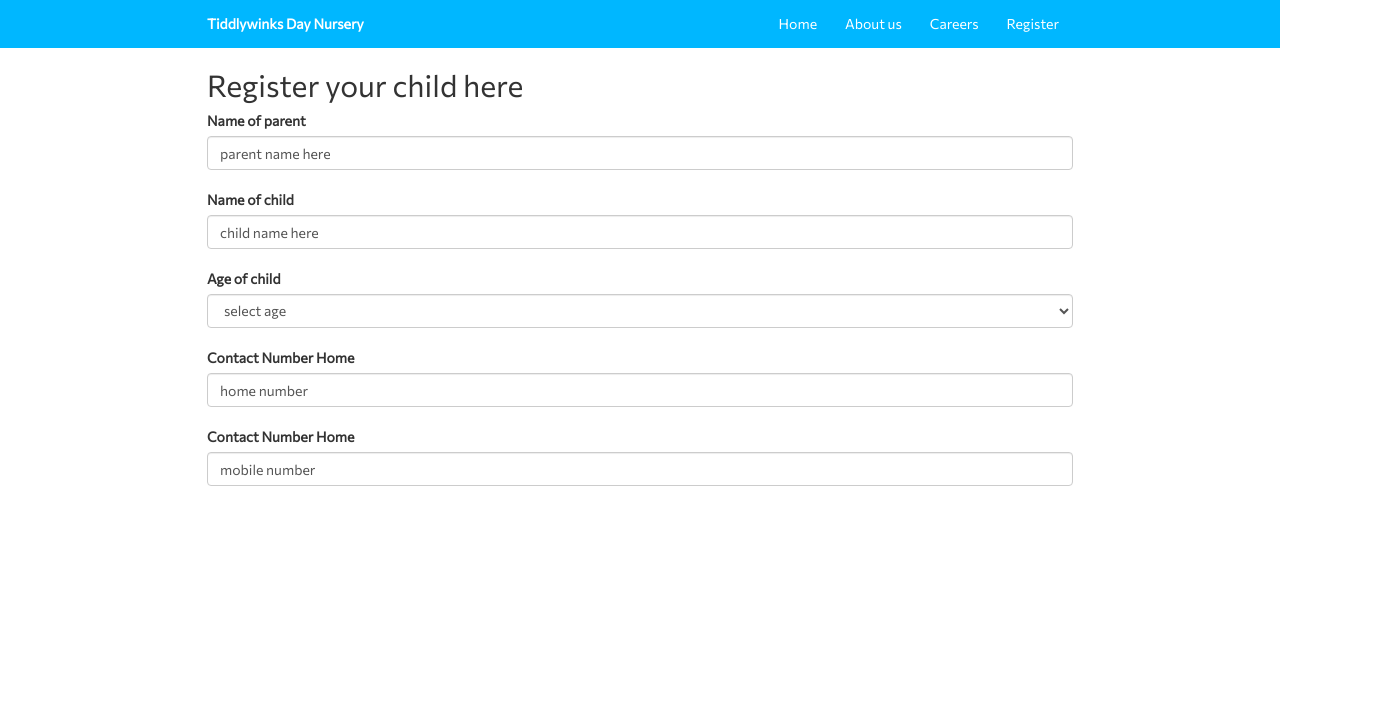
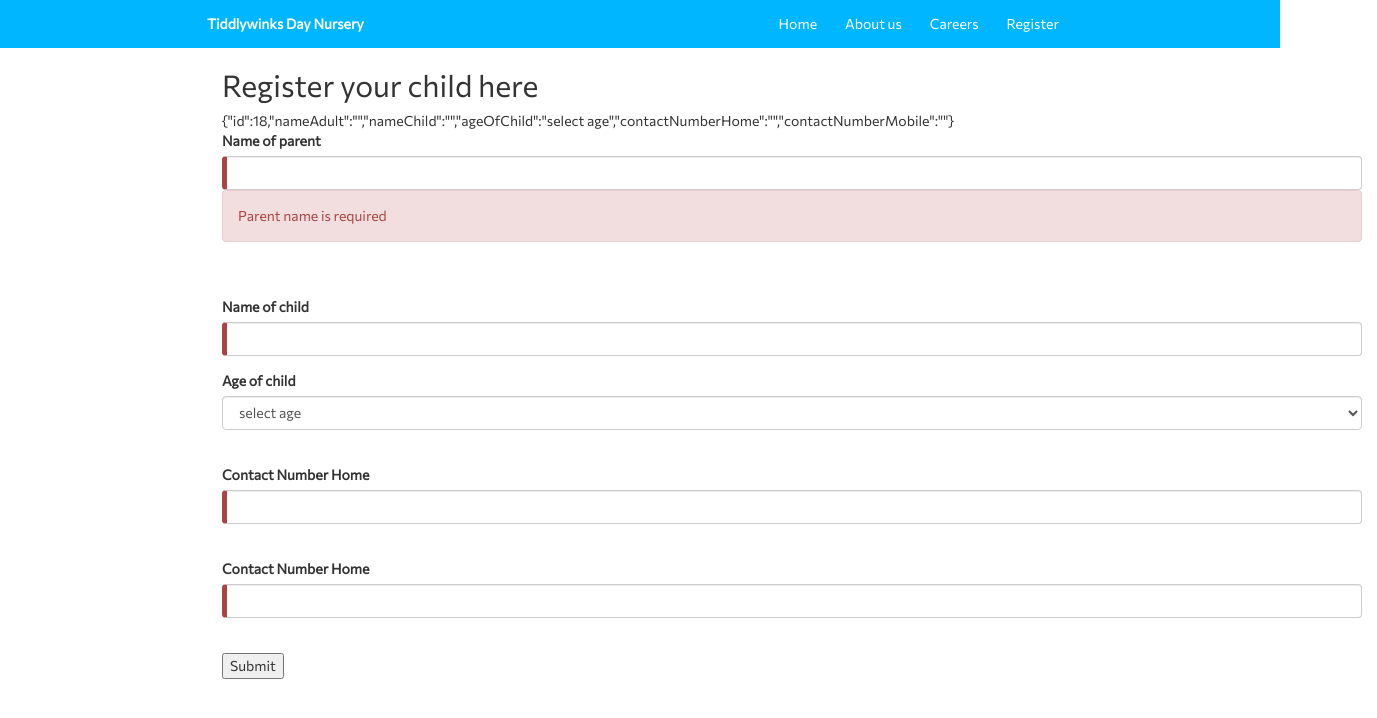
Before and after one commit to TRT-NadiaR/angular-project, an Angular app: page /register in a window 1280 px wide. Shown: the top 718 px of the page, 1377 px wide, since content can reach past the window. Built offline with nearby package versions, Linux system fonts and the light colour scheme.

Commit message:
added validation for form fields, need to work on submit button

```diff
--- a/src/app/child.ts
+++ b/src/app/child.ts
@@ -6,7 +6,7 @@ export class Child {
       public nameChild: string,
       public ageOfChild: string,
       public contactNumberHome: string,
-      public contactNumberMobile: string
+      public contactNumberMobile?: string
     ) {  }
 
   }
--- a/src/app/register/register.component.html
+++ b/src/app/register/register.component.html
@@ -1,31 +1,51 @@
+<div class="container">
+    <div [hidden]="submitted">
 <h2>Register your child here</h2>
+
+{{diagnostic}}
+<form (ngSubmit)="onSubmit()" #registerForm="ngForm"></form>
 
 <div class="form-group">
     <label for="name">Name of parent</label>
     <input type="text" class="form-control" id="nameAdult"
            required
-           [(ngModel)]="model.nameAdult" name="nameAdult">
+           [(ngModel)]="model.nameAdult" name="nameAdult" #nameAdult="ngModel">
+           <div [hidden]="nameAdult.valid"
+           class="alert alert-danger">
+        Parent name is required
+      </div>
           <br>
+</div>
 
+<div class="form-group">
     <label for="name">Name of child</label>
     <input type="text" class="form-control" id="nameChild"
             required
-            [(ngModel)]="model.nameChild" name="nameChild"><br>
+            [(ngModel)]="model.nameChild" name="nameChild" nameChild="ngModel">
+        </div>
 
+<div class="form-group">
     <label for="age">Age of child</label>
     <select class="form-control" id="age" required>
           <option *ngFor="let age of ageOfChild" [value]="age">{{age}}</option>
         </select><br>
+    </div>
 
-
+    <div class="form-group">
     <label for="contactHome">Contact Number Home</label>
     <input type="text" class="form-control" id="contactHome"
             required
             [(ngModel)]="model.contactNumberHome" name="contactHome"><br>
+  </div>
 
-
-            <label for="contactMob">Contact Number Home</label>
+  <div class="form-group">
+    <label for="contactNumberMobile">Contact Number Home</label>
     <input type="text" class="form-control" id="contactMob"
                         required
                         [(ngModel)]="model.contactNumberMobile" name="contactMobile"><br>
      </div>
+
+                        <button (click)="onSubmit()">Submit</button>
+
+                    </div>
+                </div>
--- a/src/app/register/register.component.ts
+++ b/src/app/register/register.component.ts
@@ -9,14 +9,16 @@ import { CommonModule } from '@angular/common'
 })
 export class RegisterComponent implements OnInit {
 
-  ageOfChild = ["select age", '9 months','10 months','11 months', '1', '2', '3', '4']
-
-
-  model = new Child (18, 'parent name here', "child name here",this.ageOfChild[0], 'home number', 'mobile number');
+  ageOfChild = ["select age", '9 months','10 months','11 months', '1', '2', '3', '4'];
+  model = new Child (18, '', "",this.ageOfChild[0], '', '');
   submitted = false;
 
   onSubmit() {
     this.submitted = true;
+  }
+
+  newChild() {
+    this.model = new Child(10, '', '', '', '', '');
   }
 
   get diagnostic() {
--- a/src/styles.scss
+++ b/src/styles.scss
@@ -1,7 +1,7 @@
-//@import url('https://fonts.googleapis.com/css2?family=Commissioner:wght@100;400&display=swap');
+.ng-valid[required], .ng-valid.required  {
+  border-left: 5px solid #42A948; /* green */
+}
 
-//html, body {
-
-  //  font-family: 'Commisioner', 'sans-serif';
-
-//}
+.ng-invalid:not(form)  {
+  border-left: 5px solid #a94442; /* red */
+}
```
Also changed, not shown: src/app/register/register.component.scss (line endings or trailing spaces), 1 other file (tests, documents, lock files or other folders). Lines whose indentation alone changed are shown as unchanged.
